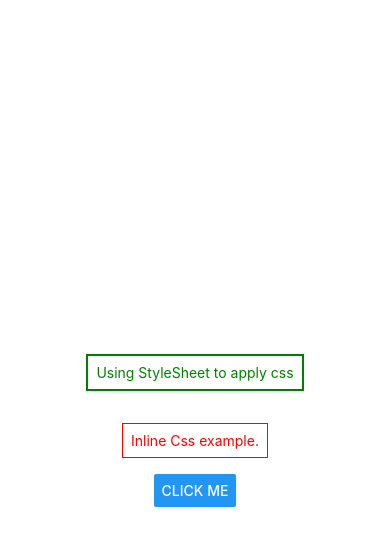
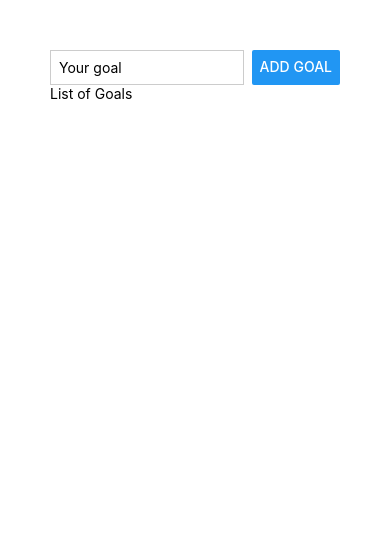
Before and after one commit to sagarsen2023/expo-mastery, a React Native app in the folder 2. React Native Basics/react-native-basics/: screen / in a window 390 px wide. Shown: the top 546 px of the page. Built offline with nearby package versions, Linux system fonts and the light colour scheme.

Commit message:
More practice in css

```diff
--- a/2. React Native Basics/react-native-basics/App.js
+++ b/2. React Native Basics/react-native-basics/App.js
@@ -1,45 +1,32 @@
-import { Button, StyleSheet, Text, View } from "react-native";
+import { Button, StyleSheet, Text, TextInput, View } from "react-native";
 
 // We mainly work with core components like View, Text, Button, Image, etc.
 export default function App() {
-  return (
-    <View style={styles.container}>
-      <View>
-        <Text style={styles.dummyText}>Using StyleSheet to apply css</Text>
-      </View>
-      <Text
-        style={{
-          color: "red",
-          margin: 16,
-          borderWidth: 1,
-          borderColor: "red",
-          padding: 8,
-        }}
-      >
-        Inline Css example.
-      </Text>
+  return <View style={styles.appContainer}>
+    <View style={styles.inputContainer}>
+     <TextInput style={styles.textInput} placeholder="Your goal"/>
+     <Button title="Add Goal"/>
+    </View>
 
-      {/* The following type of button declarations are not accepted */}
-      {/* <Button>Click me</Button> */}
-
-      <Button title="Click Me" />
+    <View>
+      <Text>List of Goals</Text>
     </View>
-  );
+  </View>;
 }
 
 const styles = StyleSheet.create({
-  container: {
-    flex: 1,
-    backgroundColor: "#fff",
-    alignItems: "center",
-    justifyContent: "center",
+  appContainer: {
+    padding: 50
   },
-  // We can define styles in a separate object and use it in the component
-  dummyText: {
-    color: "green",
-    margin: 16,
-    borderWidth: 2,
-    borderColor: "green",
-    padding: 8,
+  inputContainer : {
+    flexDirection: "row",
+    justifyContent: "space-between"
+  },
+  textInput : {
+    borderWidth: 1,
+    borderColor: "#cccccc",
+    width: "80%" ,
+    marginRight: 8,
+    padding: 8
   }
 });
```
